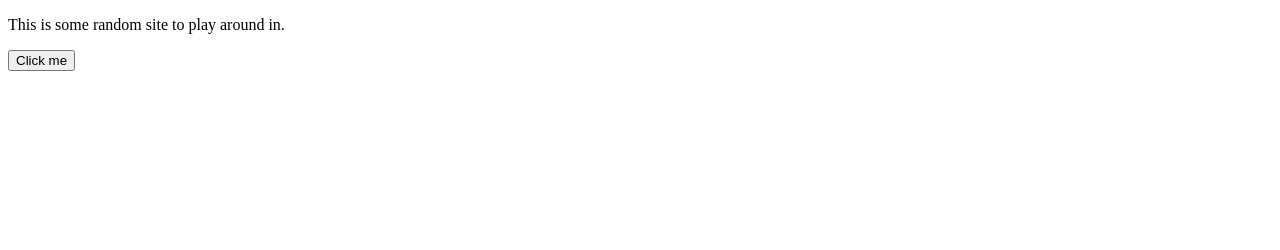
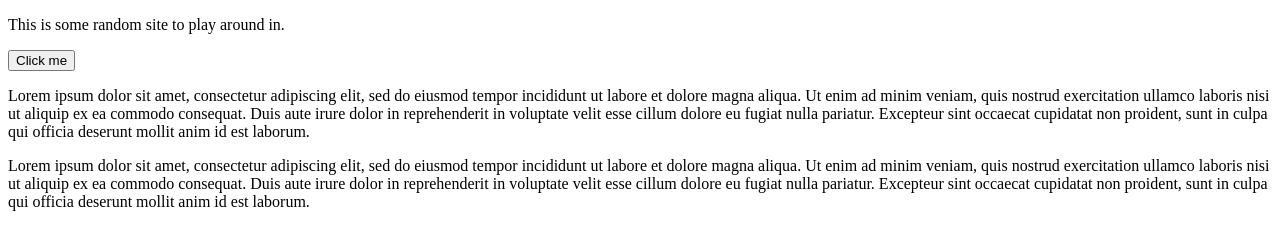
Before and after one commit to nfluk/random, a plain HTML site: page mini/mini.html in a window 1280 px wide. Drawn offline with Linux system fonts and the light colour scheme.

Commit message:
added 2 p elements

```diff
--- a/mini/mini.html
+++ b/mini/mini.html
@@ -8,7 +8,29 @@
   </head>
   <body>
     <p>This is some random site to play around in.</p>
+
     <button onclick="myFunction()">Click me</button>
+
+    <p>
+      Lorem ipsum dolor sit amet, consectetur adipiscing elit, sed do eiusmod
+      tempor incididunt ut labore et dolore magna aliqua. Ut enim ad minim
+      veniam, quis nostrud exercitation ullamco laboris nisi ut aliquip ex ea
+      commodo consequat. Duis aute irure dolor in reprehenderit in voluptate
+      velit esse cillum dolore eu fugiat nulla pariatur. Excepteur sint occaecat
+      cupidatat non proident, sunt in culpa qui officia deserunt mollit anim id
+      est laborum.
+    </p>
+
+    <p>
+      Lorem ipsum dolor sit amet, consectetur adipiscing elit, sed do eiusmod
+      tempor incididunt ut labore et dolore magna aliqua. Ut enim ad minim
+      veniam, quis nostrud exercitation ullamco laboris nisi ut aliquip ex ea
+      commodo consequat. Duis aute irure dolor in reprehenderit in voluptate
+      velit esse cillum dolore eu fugiat nulla pariatur. Excepteur sint occaecat
+      cupidatat non proident, sunt in culpa qui officia deserunt mollit anim id
+      est laborum.
+    </p>
+
     <script src="mini.js"></script>
   </body>
 </html>
```
